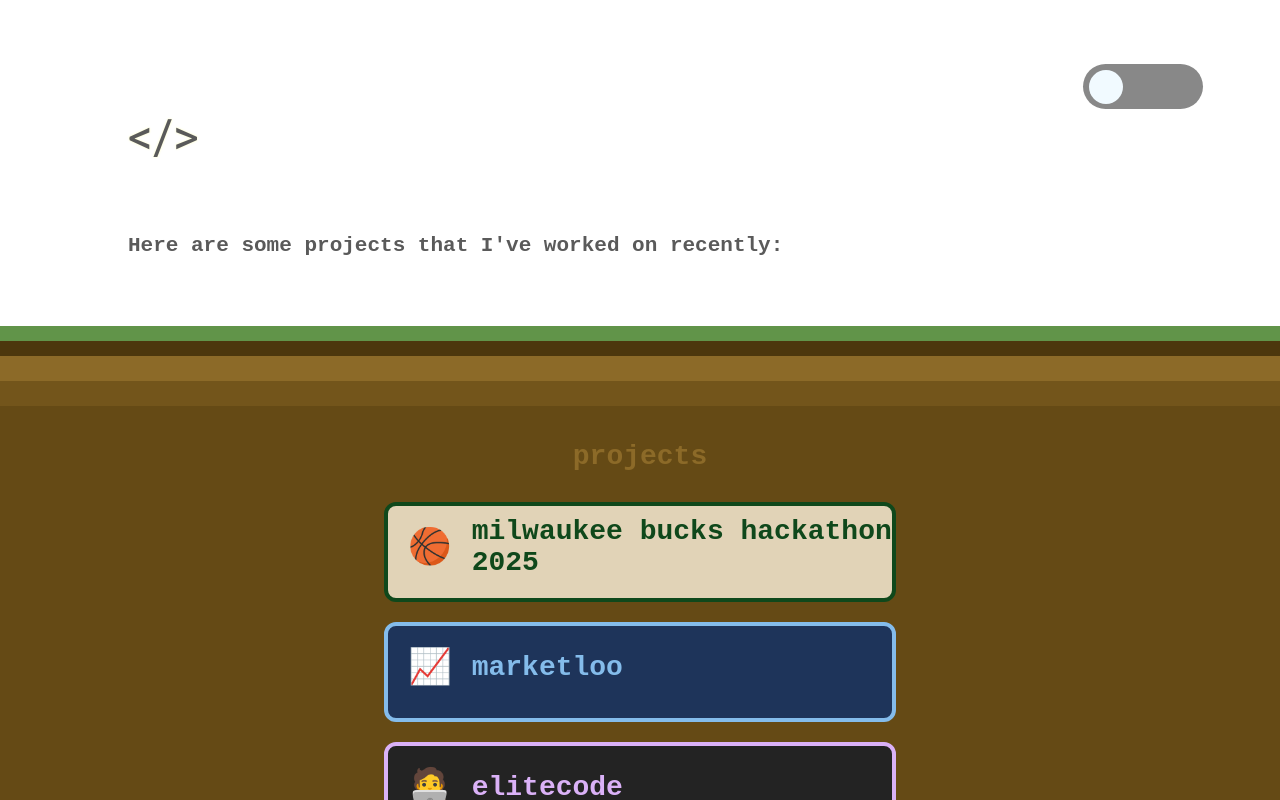
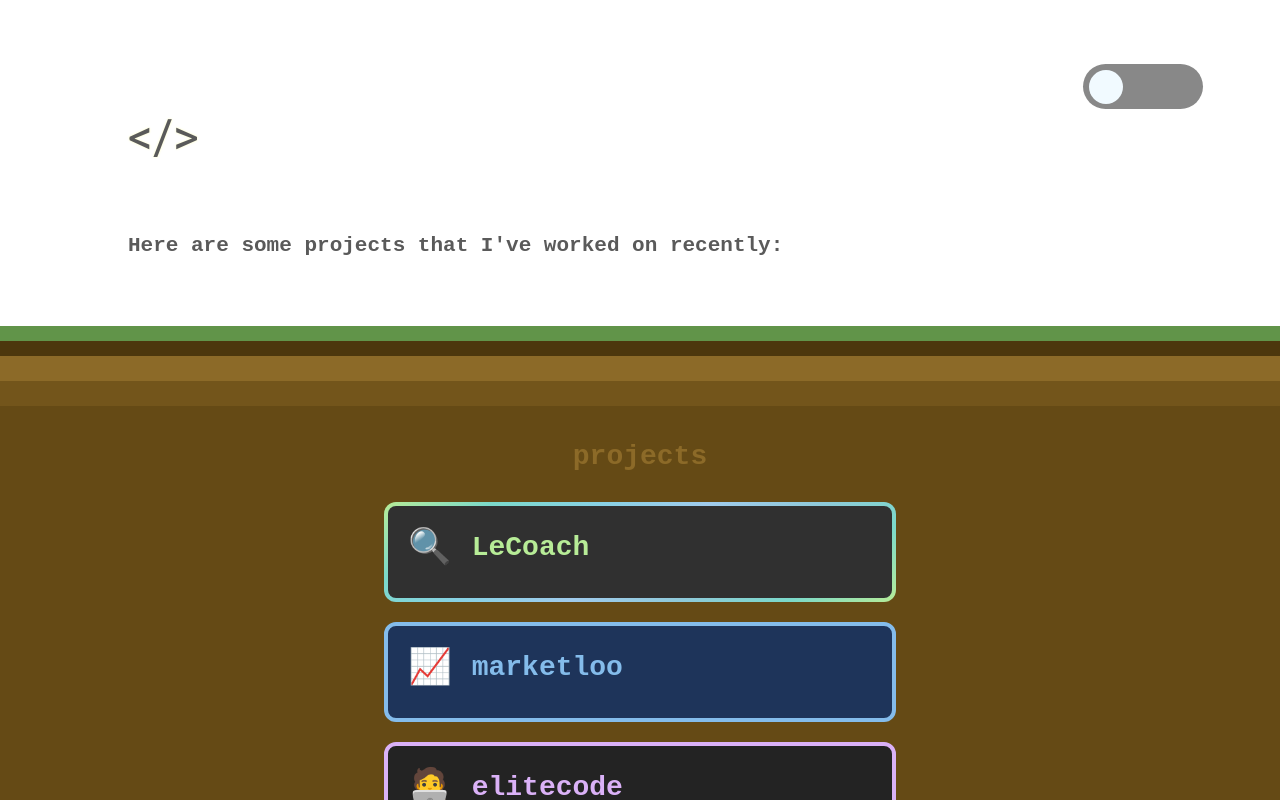
Before and after one commit to steventanyang/stevenyang, a React (Create React App) app: page /projects in a window 1280 px wide. Built offline with nearby package versions, Linux system fonts and the light colour scheme.

Commit message:
lecoach edits

```diff
--- a/src/components/Home.js
+++ b/src/components/Home.js
@@ -221,8 +221,8 @@ export default function Home() {
 
         <IntroText>
           <span className="heading">Currently:</span> Working on the gen ai
-          integration team @ sunlife. I'm looking for opportunities that bridge
-          engineering with product / design.
+          integration team @ sunlife. I'm looking for opportunities in
+          engineering / product / design.
           <br />
           <br />
           <span className="heading">Previously:</span> Built products for 500k
@@ -233,9 +233,8 @@ export default function Home() {
           Built data infrastructure + led software development for varsity
           sports analytics at waterloo.{" "}
           <HighlightedLink to="/projects" theme={theme} darkColor="#7FDFFF">
-            Created cool projects
+            Created cool projects.
           </HighlightedLink>{" "}
-          with code + design.
           <br />
           <br />
           <span className="heading">Background:</span> I'm in my 2nd year
@@ -263,8 +262,9 @@ export default function Home() {
             darkColor="#7FDFFF"
           >
             basketball
-          </HighlightedLink>. I also enjoy spending time engaging with art. I paint,
-          make music, and like graphic design.
+          </HighlightedLink>
+          . I also enjoy spending time engaging with art. I paint, make music,
+          and like graphic design.
         </IntroText>
 
         <IslandContainer>
--- a/src/components/ProjectContainer.js
+++ b/src/components/ProjectContainer.js
@@ -14,7 +14,18 @@ const Container = styled.div`
       : 100}px;
   background-color: ${(props) => props.background};
   border-radius: ${(props) => props.height * 0.015}px;
-  border: 4px solid ${(props) => props.border};
+
+  ${props => props.rainbowBorder
+    ? `
+      border: 4px solid transparent;
+      background-image: linear-gradient(${props.background}, ${props.background}),
+                        linear-gradient(145deg, #B7EC97, #7BD9CA, #88D1E4, #A0CBEC, #8FC9D9, #7BD9CA, #B7EC97);
+      background-origin: border-box;
+      background-clip: content-box, border-box;
+    `
+    : `border: 4px solid ${props.border};`
+  }
+
   transition: height 0.5s ease;
   flex-direction: column;
   align-items: center;
@@ -164,6 +175,7 @@ const ProjectContainer = ({
   video,
   description,
   more,
+  rainbowBorder = false,
 }) => {
   const { theme, setTheme } = useContext(DarkContext);
   const [windowSize, setWindowSize] = useState({
@@ -217,6 +229,7 @@ const ProjectContainer = ({
         border={border}
         expanded={expanded}
         onClick={handleExpand}
+        rainbowBorder={rainbowBorder}
       >
         <TitleContainer>
           <EmojiContainer>{emoji}</EmojiContainer>
--- a/src/components/Projects.js
+++ b/src/components/Projects.js
@@ -15,9 +15,14 @@ import ufcrax from "../images/ufcrax.png";
 import ProjectContainer from "./ProjectContainer";
 
 // videos
-const elitecodeVideo = "https://yangstevenwebsite.s3.us-east-1.amazonaws.com/elitecode.mov";
-const marketlooVideo = "https://yangstevenwebsite.s3.us-east-1.amazonaws.com/marketloo.mov";
-const leresumeVideo = "https://yangstevenwebsite.s3.us-east-1.amazonaws.com/leresume.mov";
+const elitecodeVideo =
+  "https://yangstevenwebsite.s3.us-east-1.amazonaws.com/elitecode.mov";
+const marketlooVideo =
+  "https://yangstevenwebsite.s3.us-east-1.amazonaws.com/marketloo.mov";
+const leresumeVideo =
+  "https://yangstevenwebsite.s3.us-east-1.amazonaws.com/leresume.mov";
+const lecoachVideo =
+  "https://yangstevenwebsite.s3.us-east-1.amazonaws.com/lecoach.mp4";
 
 const PageWrap = styled.div`
   background-color: ${(props) => props.theme.backgroundColor};
@@ -211,7 +216,23 @@ const Projects = () => {
         </YearTitle>
 
         <PContainer phone={isPhone}>
-          <ProjectContainer // lighthouse
+          <ProjectContainer // LeCoach
+            background={"#303030"}
+            border={"#B7EC97"}
+            emoji={"🔍"}
+            title={"LeCoach"}
+            image={""}
+            description={
+              "Complete analytics platform for usports basketball. 10+ years of historical data, win probability model, + multi agent system for game analysis."
+            }
+            more={""}
+            rainbowBorder={true}
+            video={lecoachVideo}
+          />
+        </PContainer>
+
+        <PContainer phone={isPhone}>
+          {/* <ProjectContainer // lighthouse
             background={"#E1D3B7"}
             border={"#0F481B"}
             emoji={"🏀"}
@@ -219,19 +240,18 @@ const Projects = () => {
             image={""}
             description={"👨🏻‍🍳 soon ..."}
             more={""}
-          />
+          /> */}
           <ProjectContainer // marketloo
             background={"#1E345A"}
             border={"#84BCEB"}
             emoji={"📈"}
             title={"marketloo"}
             video={marketlooVideo}
-            description={"Gamified prediction market platform with real-time paper trading + funcitonal order book system. Deployed ai agents to simulate market dynamics."}
+            description={
+              "Gamified prediction market platform with real-time paper trading + funcitonal order book system. Deployed ai agents to simulate market dynamics."
+            }
             more={"https://market-loo.vercel.app/"}
           />
-        </PContainer>
-
-        <PContainer phone={isPhone}>
           <ProjectContainer // lighthouse
             background={"#232323"}
             border={"#DAB1F7"}
@@ -240,20 +260,12 @@ const Projects = () => {
             video={elitecodeVideo}
             description={
               <>
-                Obsidian x Anki for leetcode. Built a graph visualizer on question similarity, an integrated chrome extension,
-                + auto generated ai review w/ syntax highlighting.
+                Obsidian x Anki for leetcode. Built a graph visualizer on
+                question similarity, an integrated chrome extension, + auto
+                generated ai review w/ syntax highlighting.
               </>
             }
             more={"Learn more"}
-          />
-          <ProjectContainer // LeCoach
-            background={"#303030"}
-            border={"#B7EC97"}
-            emoji={"🔍"}
-            title={"LeCoach"}
-            image={""}
-            description={"👨🏻‍🍳 soon ..."}
-            more={""}
           />
         </PContainer>
 
@@ -264,7 +276,9 @@ const Projects = () => {
             emoji={"💸"}
             title={"LeResume"}
             video={leresumeVideo}
-            description={"Auto generate resumes and cover letters for waterloo works."}
+            description={
+              "Auto generate resumes and cover letters for waterloo works."
+            }
             more={"https://leresume.ca"}
           />
 
@@ -323,9 +337,7 @@ const Projects = () => {
         </PContainer>
       </DirtContainer>
       <DirtContainer theme={theme} light={"#4C370D"} dark={"#2C3023"}>
-        <YearTitle theme={theme} light={"#73551B"} dark={"#FEFFDD"}>
-
-        </YearTitle>
+        <YearTitle theme={theme} light={"#73551B"} dark={"#FEFFDD"}></YearTitle>
       </DirtContainer>
 
       {/* 2023 */}
```
